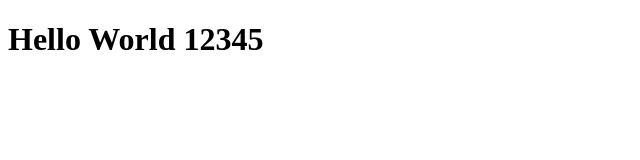
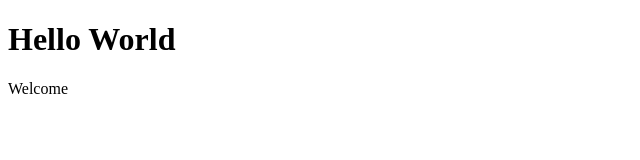
Before and after one commit to josephpipitone/ecs-fargate-webapp, a plain HTML site: page index.html in a window 1280 px wide. Shown: the whole page, without its empty margins (0-640 px from the left). Drawn offline with Linux system fonts and the light colour scheme.

Commit message:
chore: changing html

```diff
--- a/index.html
+++ b/index.html
@@ -4,6 +4,7 @@
     <title>Hello World</title>
 </head>
 <body>
-    <h1>Hello World 12345</h1>
+    <h1>Hello World</h1>
+    <p>Welcome</p>
 </body>
 </html>
```
